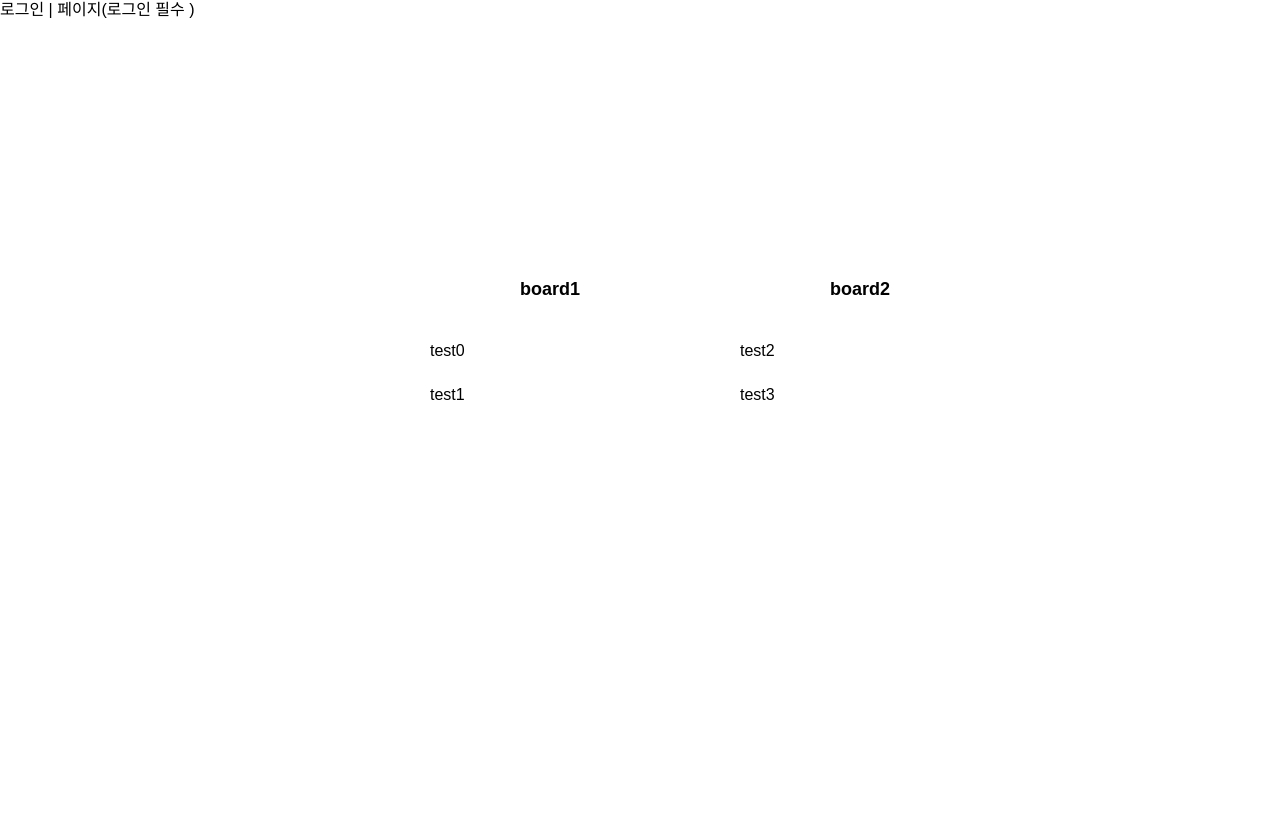
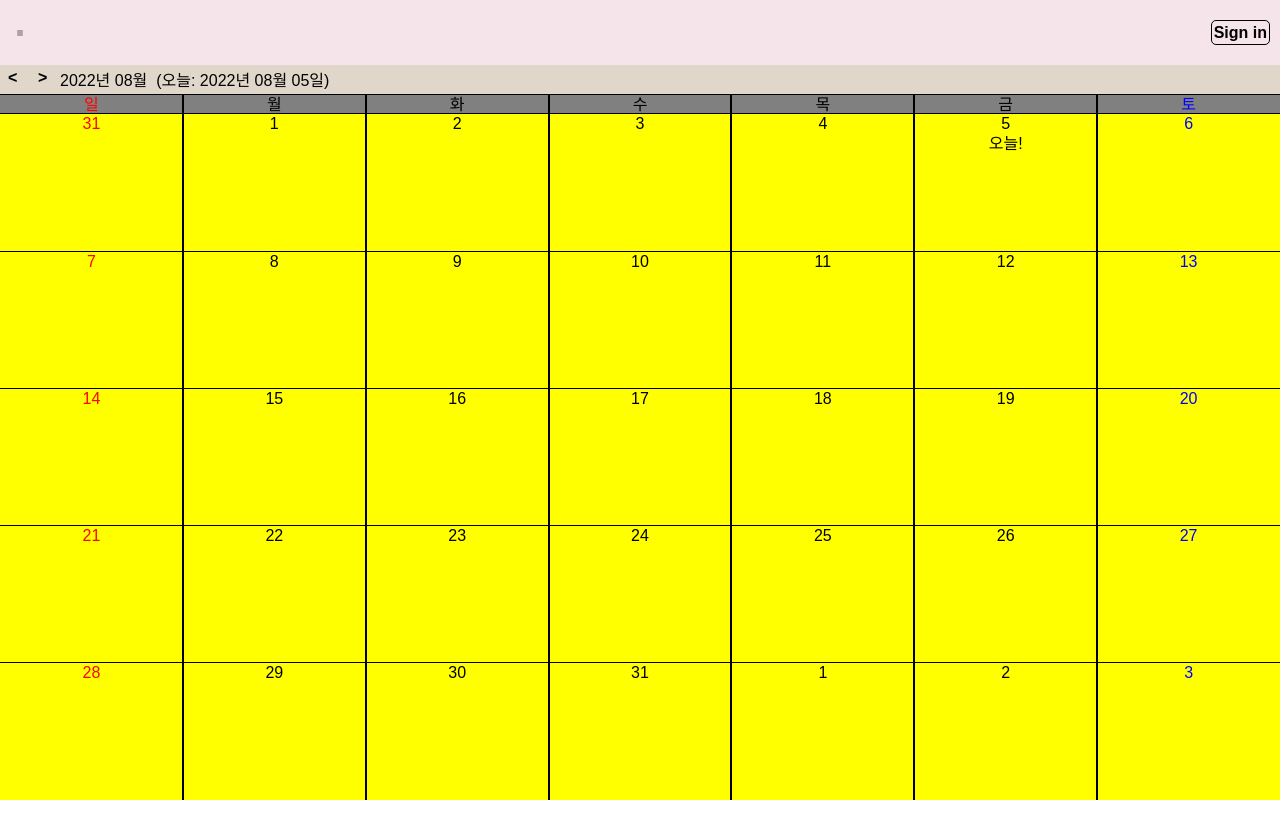
Before and after one commit to emmayoo/mogakco, a React (Create React App) app: page / in a window 1280 px wide. Built offline with nearby package versions, Linux system fonts and the light colour scheme.

Commit message:
FEATURE : 달력 만들기 - moment 라이브러리 추가 (https://hokeydokey.tistory.com/117?category=783109) - 햄버거 메뉴 추가 (https://wsss.tistory.com/947)

```diff
--- a/package.json
+++ b/package.json
@@ -13,6 +13,7 @@
     "@testing-library/react": "^13.3.0",
     "@testing-library/user-event": "^13.5.0",
     "cra-template-typescript": "1.2.0",
+    "moment": "^2.29.4",
     "react": "^18.2.0",
     "react-beautiful-dnd": "^13.1.0",
     "react-dom": "^18.2.0",
--- a/src/GlobalStyle.js
+++ b/src/GlobalStyle.js
@@ -52,6 +52,11 @@ table {
 * {
   box-sizing: border-box;
 }
+html, body, div#root {
+  width: 100%;
+  height: 100%;
+  margin: 0;
+}
 body {
   font-weight: 300;
   font-family: 'Source Sans Pro', sans-serif;
--- /dev/null
+++ b/src/components/Calendar/index.tsx
@@ -0,0 +1,175 @@
+import styled from 'styled-components';
+import moment from 'moment';
+import { useEffect, useState } from 'react';
+
+const Container = styled.div`
+  display: flex;
+  flex-direction: column;
+  width: 100%;
+  height: 100%;
+`;
+
+const Header = styled.div`
+  background-color: rgb(224, 215, 202);
+  display: flex;
+  flex-flow: row nowrap;
+  align-items: center;
+`;
+
+const Content = styled.div`
+  flex-grow: 1;
+  background-color: rgb(127, 184, 127);
+  display: flex;
+  flex-flow: column nowrap;
+`;
+
+const ArrowButton = styled.div`
+  width: 30px;
+  height: 30px;
+  font-weight: bold;
+  position: relative;
+
+  line-height: 26px;
+  padding: 0px 8px;
+
+  div {
+    position: absolute;
+    top: 0;
+    left: 0;
+    background-color: #fff3;
+    opacity: 0;
+    width: 100%;
+    height: 100%;
+    border-radius: 15px;
+  }
+  div:hover {
+    opacity: 1;
+  }
+`;
+
+const Dates = styled.div<{ bgColor: string; isWeek?: boolean }>`
+  display: flex;
+  flex-flow: row nowrap;
+  background-color: ${(props) => props.bgColor};
+  justify-content: space-evenly;
+  align-items: stretch;
+  ${(props) => props.isWeek && 'flex: 1;'}
+`;
+
+const Date = styled.div<{ color?: string }>`
+  flex: 1;
+  text-align: center;
+  ${(props) => props.color && `color: ${props.color}`};
+  outline: 1px solid black;
+  height: 100%;
+`;
+
+const Weeks = styled.div`
+  display: flex;
+  flex-flow: column nowrap;
+  height: 100%;
+`;
+
+const getColor = (v: number) => {
+  if (v === 0) return 'red';
+  else if (v === 6) return 'blue';
+};
+
+const makeDateList = (month: moment.Moment) => {
+  const list = [];
+  const firstDayOfMonth = moment(month).startOf('month');
+  const firstDateOfMonth = firstDayOfMonth.get('d');
+  const firstDayOfWeek = firstDayOfMonth.clone().add(-firstDateOfMonth, 'd');
+  const tempDate = firstDayOfWeek.clone();
+
+  let isNewMonth = false;
+  let id = 0;
+  while (!isNewMonth) {
+    const arr = [];
+    for (let i = 0; i < 7; i++) {
+      const date = tempDate.date();
+      if (list.length > 0 && date === 1) isNewMonth = true;
+      arr.push({
+        id,
+        date,
+        color: getColor(tempDate.day()),
+        fullDate: tempDate.format('YYYY-MM-DD'),
+      });
+      tempDate.add(1, 'd');
+      id++;
+    }
+    list.push(arr);
+  }
+  return list;
+};
+
+const today = moment();
+
+const days: { id: number; ko: string; en: string; color?: string }[] = [
+  { id: 0, ko: '일', en: 'Sun', color: getColor(0) },
+  { id: 1, ko: '월', en: 'Mon' },
+  { id: 2, ko: '화', en: 'Tus' },
+  { id: 3, ko: '수', en: 'Wed' },
+  { id: 4, ko: '목', en: 'Thu' },
+  { id: 5, ko: '금', en: 'Fri' },
+  { id: 6, ko: '토', en: 'Sat', color: getColor(6) },
+];
+
+const Calendar = () => {
+  const [dates, setDates] = useState<
+    { id: number; date: number; color?: string; fullDate: string }[][]
+  >([]);
+  const [month, setMonth] = useState(moment());
+  const [move, setMove] = useState(0);
+
+  const onChangeMonth = (v: number) => {
+    setMove(move + v);
+  };
+
+  useEffect(() => {
+    const newMonth = moment();
+    setMonth(newMonth.add(move, 'M'));
+    setDates(makeDateList(newMonth));
+  }, [move]);
+
+  return (
+    <Container>
+      <Header>
+        <ArrowButton onClick={() => onChangeMonth(-1)}>
+          &lt;
+          <div />
+        </ArrowButton>
+        <ArrowButton onClick={() => onChangeMonth(1)}>
+          &gt;
+          <div />
+        </ArrowButton>
+        {month.format('YYYY년 MM월')}
+        &nbsp; (오늘: {today.format('YYYY년 MM월 DD일')})
+      </Header>
+      <Content>
+        <Dates bgColor="gray">
+          {days.map((d) => (
+            <Date key={d.id} color={d.color}>
+              {d.ko}
+            </Date>
+          ))}
+        </Dates>
+        <Weeks>
+          {dates.map((week, i) => (
+            <Dates key={i} bgColor="yellow" isWeek={true}>
+              {week.map((d) => (
+                <Date key={d.id} color={d.color}>
+                  {d.date}
+                  <br />
+                  {d.fullDate === today.format('YYYY-MM-DD') && '오늘!'}
+                </Date>
+              ))}
+            </Dates>
+          ))}
+        </Weeks>
+      </Content>
+    </Container>
+  );
+};
+
+export default Calendar;
--- a/src/components/Header.tsx
+++ b/src/components/Header.tsx
@@ -1,5 +1,80 @@
 import { Link, useNavigate } from 'react-router-dom';
+import styled from 'styled-components';
 import useStore from '../store';
+
+const Wrapper = styled.div`
+  padding: 20px 10px;
+  width: 100%;
+  margin: auto;
+  display: flex;
+  flex-flow: row nowrap;
+  justify-content: space-between;
+  align-items: center;
+`;
+
+const Hamburger = styled.div`
+  label {
+    display: block;
+    cursor: pointer;
+    width: 20px;
+    height: 20px;
+    &:hover circle {
+      opacity: 1;
+    }
+  }
+
+  circle {
+    fill: #fff3;
+    opacity: 0;
+  }
+
+  path {
+    fill: none;
+    stroke: #000;
+    stroke-width: 3;
+    stroke-linecap: round;
+    stroke-linejoin: round;
+    --length: 24;
+    --offset: -38;
+    stroke-dasharray: var(--length) var(--total-length);
+    stroke-dashoffset: var(--offset);
+    transition: all 0.8s cubic-bezier(0.645, 0.045, 0.355, 1);
+  }
+
+  .line--1,
+  .line--3 {
+    --total-length: 126.64183044433594;
+  }
+  .line--2 {
+    --total-length: 70;
+  }
+
+  input:checked + svg {
+    .line--1 {
+      --length: 22.627416998;
+    }
+  }
+
+  input:checked + svg {
+    .line--1,
+    .line--3 {
+      --offset: -94.1149185097;
+    }
+    .line--2 {
+      --offset: -50;
+    }
+  }
+`;
+
+const Button = styled.button`
+  all: unset;
+  border: 1px solid black;
+  border-radius: 5px;
+  padding: 2px;
+  font-size: 16px;
+  font-weight: bold;
+  margin-left: 10px;
+`;
 
 const Header = () => {
   const navigate = useNavigate();
@@ -11,20 +86,30 @@ const Header = () => {
   };
 
   return (
-    <>
-      {user ? (
-        <span>
-          {user.name} 님, 안녕하세요.
-          <button onClick={onSignOut}>Sign out</button>
-        </span>
-      ) : (
-        <nav>
-          <Link to="/login">로그인</Link>
-          &nbsp;|&nbsp;
-          <Link to="/protected">페이지(로그인 필수 )</Link>
-        </nav>
-      )}
-    </>
+    <Wrapper>
+      <Hamburger>
+        <label>
+          <input type="checkbox" style={{ display: 'none' }} />
+          <svg viewBox="0 0 100 100" xmlns="http://www.w3.org/2000/svg">
+            <circle cx="50" cy="50" r="30" />
+            <path className="line--1" d="M0 40h62c13 0 6 28-4 18L35 35" />
+            <path className="line--2" d="M0 50h70" />
+            <path className="line--3" d="M0 60h62c13 0 6-28-4-18L35 65" />
+          </svg>
+        </label>
+      </Hamburger>
+      <div>
+        {user ? (
+          <>
+            Hi, {user.name}! <Button onClick={onSignOut}>Sign out</Button>
+          </>
+        ) : (
+          <Button>
+            <Link to="/login">Sign in</Link>
+          </Button>
+        )}
+      </div>
+    </Wrapper>
   );
 };
 
--- a/src/components/Home.tsx
+++ b/src/components/Home.tsx
@@ -1,82 +1,17 @@
 import styled from 'styled-components';
-import { DragDropContext, DropResult } from 'react-beautiful-dnd';
-import { useState } from 'react';
-import Board from './Board';
-
-interface IList {
-  [key: string]: { id: number; text: string }[];
-}
+import Calendar from './Calendar';
 
 const Wrapper = styled.div`
-  display: flex;
-  max-width: 480px;
   width: 100%;
-  margin: 0 auto;
-  justify-content: center;
-  align-items: center;
-  height: 100vh;
+  height: 100%;
 `;
 
-const Boards = styled.div`
-  display: grid;
-  width: 100%;
-  gap: 10px;
-  grid-template-columns: repeat(3, 1fr);
-`;
-
-const tempData: IList = {
-  board1: [
-    { id: 0, text: 'test0' },
-    { id: 1, text: 'test1' },
-  ],
-  board2: [
-    { id: 2, text: 'test2' },
-    { id: 3, text: 'test3' },
-  ],
+const Home = () => {
+  return (
+    <Wrapper>
+      <Calendar />
+    </Wrapper>
+  );
 };
 
-const Home = () => {
-  const [list, setList] = useState<IList>(tempData);
-  const onDragEnd = (info: DropResult) => {
-    const { destination, source } = info;
-    // 제자리에 두는 경우
-    if (!destination) return;
-    setList((oldToDos) => {
-      // 같은 droppableId
-      if (source.droppableId === destination.droppableId) {
-        const board = [...oldToDos[source.droppableId]];
-        const task = board.splice(source.index, 1);
-        board.splice(destination?.index, 0, task[0]);
-        return {
-          ...oldToDos,
-          [source.droppableId]: board,
-        };
-      }
-      // 다른 droppableId
-      else {
-        const sourceBoard = [...oldToDos[source.droppableId]];
-        const destinationBoard = [...oldToDos[destination.droppableId]];
-        const task = sourceBoard.splice(source.index, 1);
-        destinationBoard.splice(destination?.index, 0, task[0]);
-        return {
-          ...oldToDos,
-          [source.droppableId]: sourceBoard,
-          [destination.droppableId]: destinationBoard,
-        };
-      }
-    });
-  };
-
-  return (
-    <DragDropContext onDragEnd={onDragEnd}>
-      <Wrapper>
-        <Boards>
-          {Object.keys(list).map((boardId) => (
-            <Board list={list[boardId]} boardId={boardId} key={boardId} />
-          ))}
-        </Boards>
-      </Wrapper>
-    </DragDropContext>
-  );
-};
 export default Home;
--- a/src/components/Layout.tsx
+++ b/src/components/Layout.tsx
@@ -1,4 +1,3 @@
-import React from 'react';
 import { Outlet } from 'react-router-dom';
 import styled from 'styled-components';
 import Header from './Header';
@@ -6,15 +5,34 @@ import Header from './Header';
 const Wrapper = styled.div`
   display: flex;
   flex-direction: column;
+  width: 100%;
+  height: 100%;
 `;
 
-function Layout() {
+const HeaderStyle = styled.div`
+  width: 100%;
+  height: auto;
+  background-color: #f5e5eb;
+  flex-grow: 0;
+`;
+
+const ContentStyle = styled.div`
+  width: 100%;
+  flex-grow: 1;
+  background-color: #e6f7ee;
+`;
+
+const Layout = () => {
   return (
     <Wrapper>
-      <Header />
-      <Outlet />
+      <HeaderStyle>
+        <Header />
+      </HeaderStyle>
+      <ContentStyle>
+        <Outlet />
+      </ContentStyle>
     </Wrapper>
   );
-}
+};
 
 export default Layout;
--- a/src/index.tsx
+++ b/src/index.tsx
@@ -1,4 +1,3 @@
-import React from 'react';
 import ReactDOM from 'react-dom/client';
 import { BrowserRouter } from 'react-router-dom';
 import { ThemeProvider } from 'styled-components';
@@ -9,6 +8,7 @@ import { theme } from './theme';
 const root = ReactDOM.createRoot(
   document.getElementById('root') as HTMLElement,
 );
+
 root.render(
   // react-beautiful-dnd issue (https://github.com/atlassian/react-beautiful-dnd/issues/2393)
   // <React.StrictMode>
```
Also changed, not shown: 1 other file (tests, documents, lock files or other folders).
